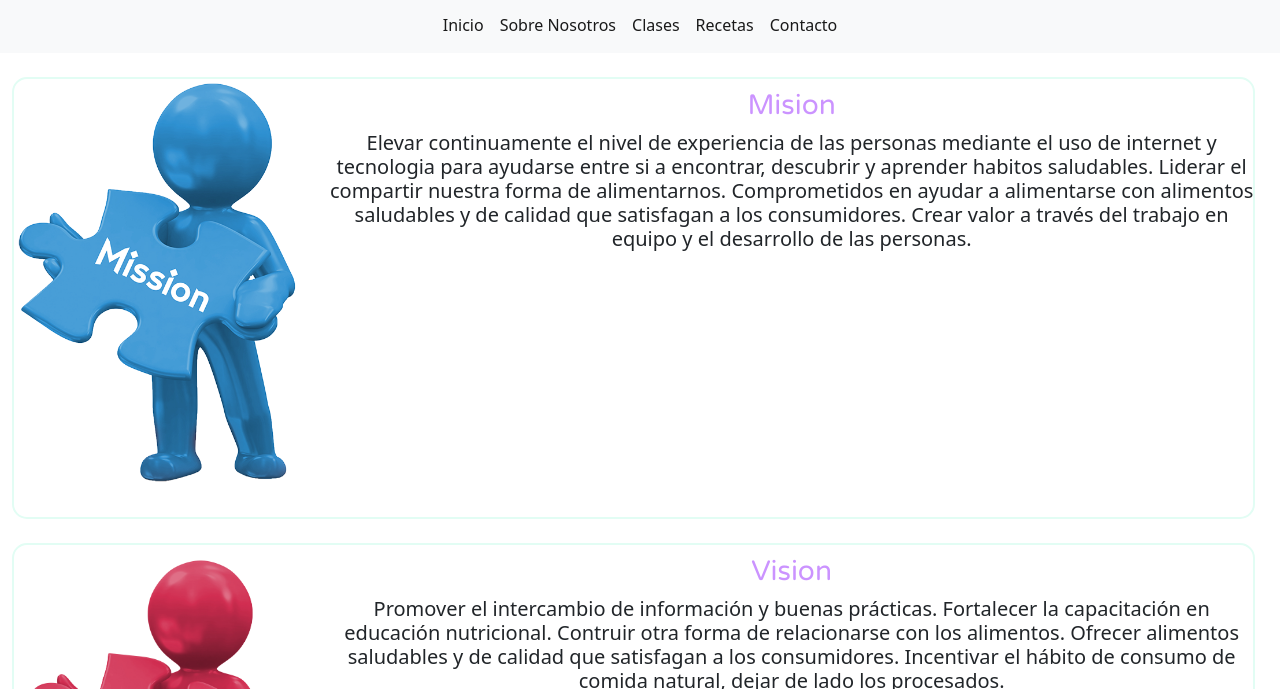
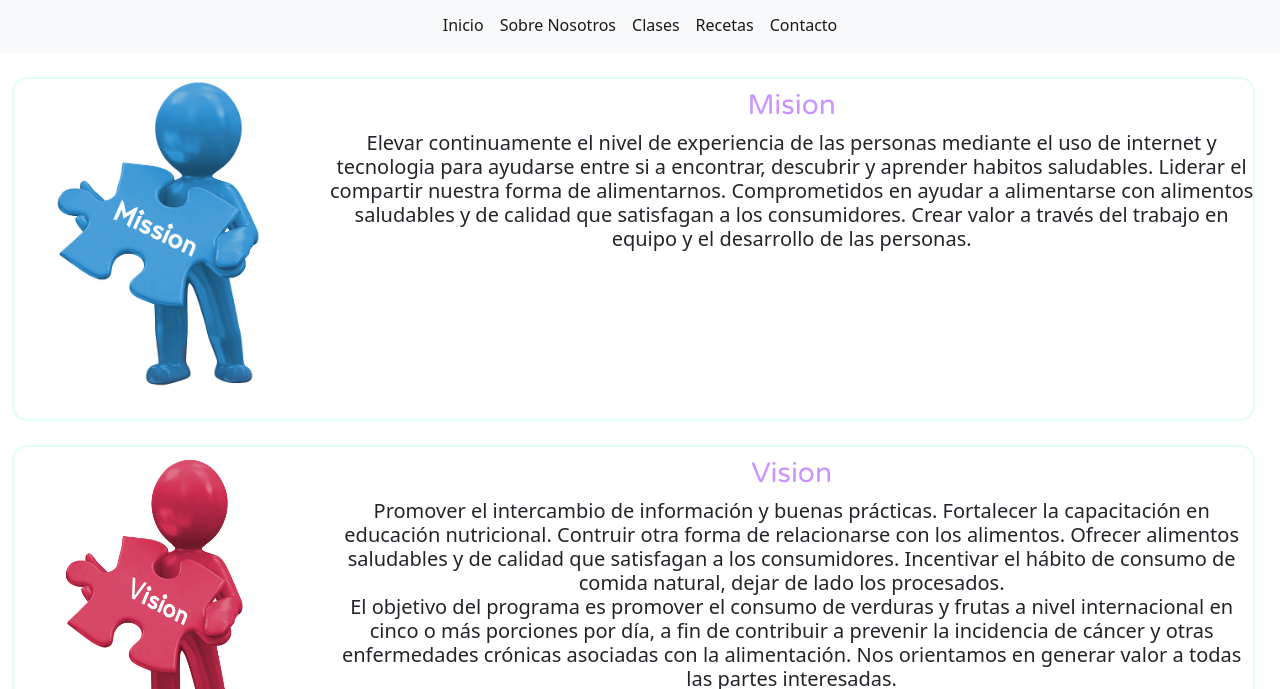
Before and after one commit to jinescaballero/Healthy_living, a plain HTML site: page pages/SobreNosotros.html in a window 1280 px wide. Shown: the part 111-800 px from the top of the page. Drawn offline with Linux system fonts and the light colour scheme; a web font is replaced by a local one.

Commit message:
modifying logo sobre nosotros

```diff
--- a/pages/estilos.css
+++ b/pages/estilos.css
@@ -203,7 +203,11 @@ h4 {
     width: 1em;
     margin-left: -1em;
 }
-
+/*------------------------------Sobre Nosotros ----------------------------*/
+.nosotros_logo img{
+    width:210px;
+    height: 340px;
+}
 
 /*-------------------------------------------Footer ----------------------------------------------------*/
 
```
Also changed, not shown: assets/images/values.png.
